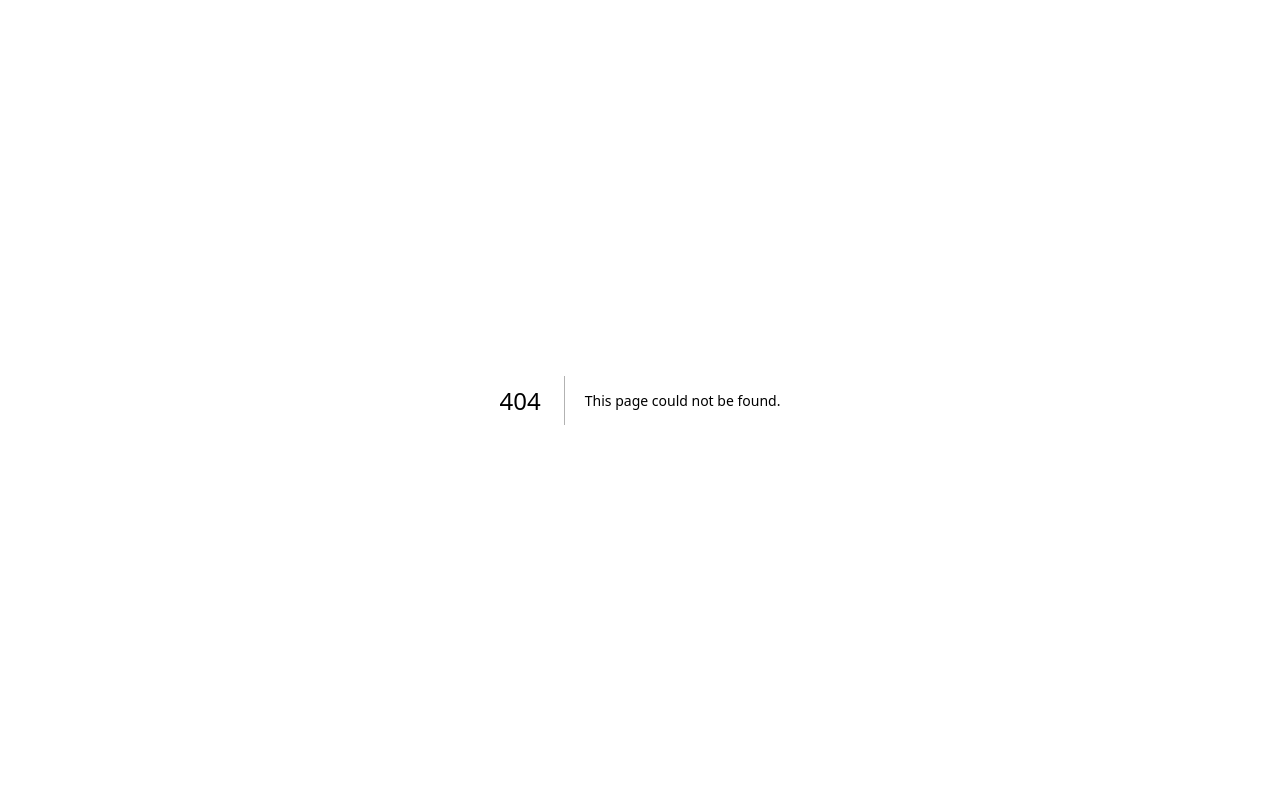
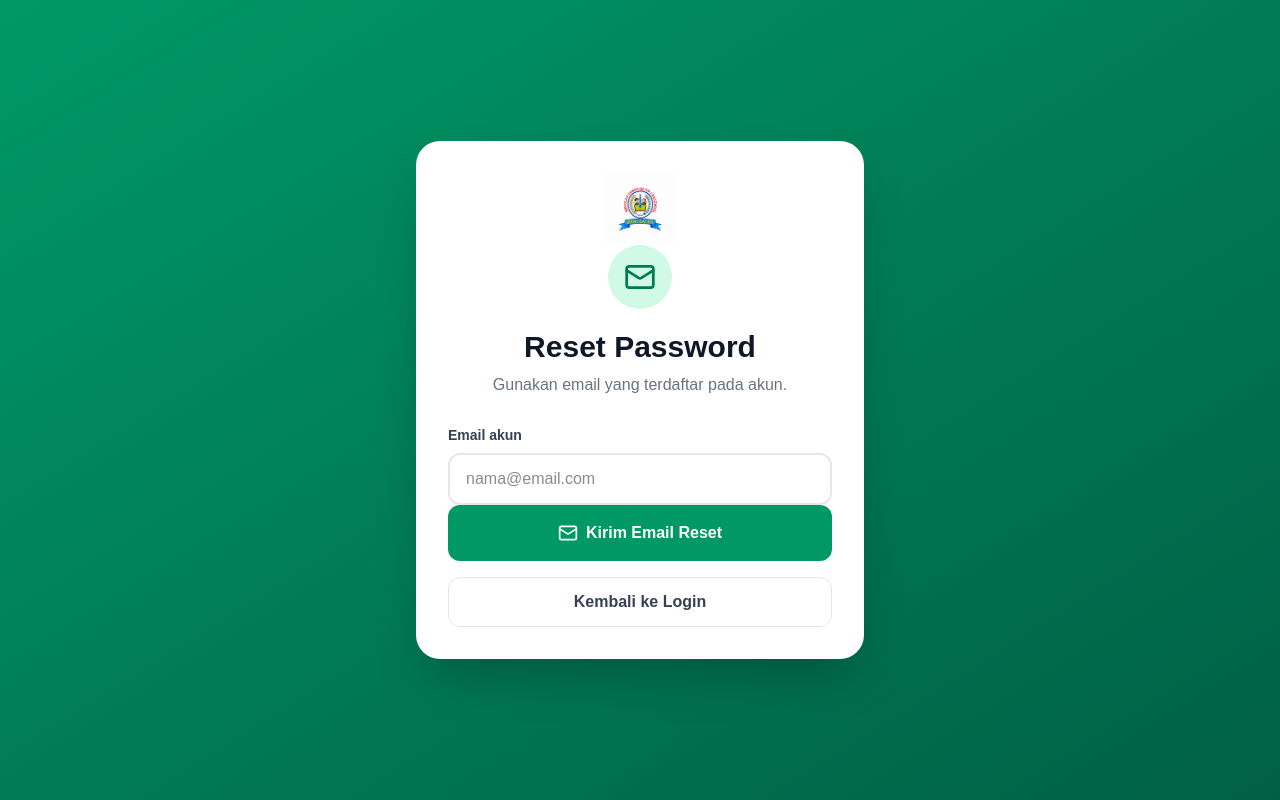
Before and after one commit to Jayszrs/catatan-mengaji-digital, a Next.js app: page /auth/reset-password in a window 1280 px wide. Before the commit this address had no page. Built offline with nearby package versions, Linux system fonts and the light colour scheme; no server answers.

Commit message:
fix: add account password recovery flow

```diff
--- a/app/auth/login/page.tsx
+++ b/app/auth/login/page.tsx
@@ -32,6 +32,11 @@ export default function LoginPage() {
         return;
       }
 
+      const normalizedEmail = email.trim().toLowerCase();
+      if (!normalizedEmail.includes("@")) {
+        throw new Error("Gunakan alamat email lengkap, bukan nama atau username.");
+      }
+
       if (!isSupabaseConfigured) {
         throw new Error(
           "Koneksi database belum dipasang. Tambahkan NEXT_PUBLIC_SUPABASE_URL dan NEXT_PUBLIC_SUPABASE_ANON_KEY di .env.local.",
@@ -40,7 +45,7 @@ export default function LoginPage() {
 
       const { data, error: authError } = await supabase.auth.signInWithPassword(
         {
-          email,
+          email: normalizedEmail,
           password,
         },
       );
@@ -121,9 +126,9 @@ export default function LoginPage() {
 
         <form onSubmit={handleLogin} className="space-y-5">
           <Input
-            label="Email atau Username"
-            type="text"
-            placeholder="nama@email.com atau admin"
+            label="Email"
+            type="email"
+            placeholder="nama@email.com"
             value={email}
             onChange={(e) => setEmail(e.target.value)}
             required
@@ -137,6 +142,15 @@ export default function LoginPage() {
             onChange={(e) => setPassword(e.target.value)}
             required
           />
+
+          <div className="-mt-2 text-right">
+            <Link
+              href={`/auth/reset-password?email=${encodeURIComponent(email.trim())}`}
+              className="text-sm font-bold text-emerald-700 hover:underline"
+            >
+              Lupa password?
+            </Link>
+          </div>
 
           <Button type="submit" disabled={loading} className="w-full mt-8 py-3 flex items-center justify-center gap-2 text-lg">
             {loading ? (
--- /dev/null
+++ b/app/auth/reset-password/page.tsx
@@ -0,0 +1,201 @@
+"use client";
+
+import { Suspense, useEffect, useState } from "react";
+import Image from "next/image";
+import Link from "next/link";
+import { useSearchParams } from "next/navigation";
+import {
+  AlertCircle,
+  CheckCircle2,
+  KeyRound,
+  Loader2,
+  Mail,
+} from "lucide-react";
+import { isSupabaseConfigured, supabase } from "@/lib/supabase";
+
+type Mode = "request" | "update" | "success";
+
+function ResetPasswordContent() {
+  const params = useSearchParams();
+  const code = params.get("code");
+  const requestedMode = params.get("mode");
+  const [mode, setMode] = useState<Mode>("request");
+  const [email, setEmail] = useState(params.get("email") || "");
+  const [password, setPassword] = useState("");
+  const [confirmation, setConfirmation] = useState("");
+  const [loading, setLoading] = useState(false);
+  const [checking, setChecking] = useState(Boolean(code || requestedMode === "update"));
+  const [message, setMessage] = useState("");
+
+  useEffect(() => {
+    let active = true;
+    const {
+      data: { subscription },
+    } = supabase.auth.onAuthStateChange((event) => {
+      if (active && event === "PASSWORD_RECOVERY") {
+        setMode("update");
+        setChecking(false);
+        setMessage("");
+      }
+    });
+
+    queueMicrotask(async () => {
+      if (!active || (!code && requestedMode !== "update")) return;
+      try {
+        if (code) {
+          const { error } = await supabase.auth.exchangeCodeForSession(code);
+          if (error) throw error;
+        }
+        const {
+          data: { session },
+        } = await supabase.auth.getSession();
+        if (!active) return;
+        if (session) {
+          setMode("update");
+          setMessage("");
+        } else {
+          setMessage("Tautan reset tidak valid atau sudah kedaluwarsa. Kirim ulang email reset.");
+          setMode("request");
+        }
+      } catch (error) {
+        if (active) {
+          setMessage(error instanceof Error ? error.message : "Tautan reset tidak valid.");
+          setMode("request");
+        }
+      } finally {
+        if (active) setChecking(false);
+      }
+    });
+
+    return () => {
+      active = false;
+      subscription.unsubscribe();
+    };
+  }, [code, requestedMode]);
+
+  const requestReset = async (event: React.FormEvent) => {
+    event.preventDefault();
+    setMessage("");
+    setLoading(true);
+    try {
+      if (!isSupabaseConfigured) throw new Error("Database belum terhubung.");
+      const normalizedEmail = email.trim().toLowerCase();
+      const { error } = await supabase.auth.resetPasswordForEmail(normalizedEmail, {
+        redirectTo: `${window.location.origin}/auth/reset-password?mode=update`,
+      });
+      if (error) throw error;
+      setMode("success");
+      setMessage("Email reset password sudah dikirim. Periksa inbox dan folder spam.");
+    } catch (error) {
+      setMessage(error instanceof Error ? error.message : "Gagal mengirim email reset.");
+    } finally {
+      setLoading(false);
+    }
+  };
+
+  const updatePassword = async (event: React.FormEvent) => {
+    event.preventDefault();
+    setMessage("");
+    setLoading(true);
+    try {
+      if (password.length < 6) throw new Error("Password minimal 6 karakter.");
+      if (password !== confirmation) throw new Error("Konfirmasi password tidak sama.");
+      const { error } = await supabase.auth.updateUser({ password });
+      if (error) throw error;
+      await supabase.auth.signOut();
+      setMode("success");
+      setMessage("Password berhasil diubah. Silakan login menggunakan password baru.");
+    } catch (error) {
+      setMessage(error instanceof Error ? error.message : "Gagal mengubah password.");
+    } finally {
+      setLoading(false);
+    }
+  };
+
+  if (checking) {
+    return (
+      <ResetShell>
+        <Loader2 className="mx-auto animate-spin text-emerald-600" size={44} />
+        <h1 className="mt-5 text-center text-2xl font-black text-gray-900">Memeriksa Tautan</h1>
+        <p className="mt-2 text-center font-medium text-gray-500">Mohon tunggu, sesi pemulihan sedang disiapkan.</p>
+      </ResetShell>
+    );
+  }
+
+  return (
+    <ResetShell>
+      <div className="mx-auto flex h-16 w-16 items-center justify-center rounded-full bg-emerald-100 text-emerald-700">
+        {mode === "success" ? <CheckCircle2 size={32} /> : mode === "update" ? <KeyRound size={32} /> : <Mail size={32} />}
+      </div>
+      <h1 className="mt-5 text-center text-3xl font-black text-gray-900">
+        {mode === "update" ? "Buat Password Baru" : mode === "success" ? "Permintaan Berhasil" : "Reset Password"}
+      </h1>
+      <p className="mt-2 text-center font-medium text-gray-500">
+        {mode === "update" ? "Masukkan password baru untuk akun Anda." : "Gunakan email yang terdaftar pada akun."}
+      </p>
+
+      {message && (
+        <div className={`mt-6 flex items-start gap-2 rounded-xl border p-4 text-sm font-bold ${mode === "success" ? "border-emerald-200 bg-emerald-50 text-emerald-700" : "border-red-200 bg-red-50 text-red-700"}`}>
+          {mode === "success" ? <CheckCircle2 size={18} /> : <AlertCircle size={18} />}
+          <span>{message}</span>
+        </div>
+      )}
+
+      {mode === "request" && (
+        <form onSubmit={requestReset} className="mt-7 space-y-4">
+          <label>
+            <span className="mb-2 block text-sm font-bold text-gray-700">Email akun</span>
+            <input type="email" value={email} onChange={(event) => setEmail(event.target.value)} required placeholder="nama@email.com" className="w-full rounded-xl border-2 border-gray-200 px-4 py-3 font-medium outline-none focus:border-emerald-500" />
+          </label>
+          <button disabled={loading} className="flex w-full items-center justify-center gap-2 rounded-xl bg-emerald-600 px-5 py-4 font-black text-white hover:bg-emerald-700 disabled:opacity-50">
+            {loading ? <Loader2 className="animate-spin" size={20} /> : <Mail size={20} />}
+            Kirim Email Reset
+          </button>
+        </form>
+      )}
+
+      {mode === "update" && (
+        <form onSubmit={updatePassword} className="mt-7 space-y-4">
+          <PasswordField label="Password Baru" value={password} onChange={setPassword} />
+          <PasswordField label="Ulangi Password Baru" value={confirmation} onChange={setConfirmation} />
+          <button disabled={loading} className="flex w-full items-center justify-center gap-2 rounded-xl bg-emerald-600 px-5 py-4 font-black text-white hover:bg-emerald-700 disabled:opacity-50">
+            {loading ? <Loader2 className="animate-spin" size={20} /> : <KeyRound size={20} />}
+            Simpan Password Baru
+          </button>
+        </form>
+      )}
+
+      <Link href="/auth/login" className="mt-4 block rounded-xl border border-gray-200 px-5 py-3 text-center font-bold text-gray-700 hover:bg-gray-50">
+        Kembali ke Login
+      </Link>
+    </ResetShell>
+  );
+}
+
+function PasswordField({ label, value, onChange }: { label: string; value: string; onChange: (value: string) => void }) {
+  return (
+    <label className="block">
+      <span className="mb-2 block text-sm font-bold text-gray-700">{label}</span>
+      <input type="password" minLength={6} value={value} onChange={(event) => onChange(event.target.value)} required className="w-full rounded-xl border-2 border-gray-200 px-4 py-3 font-medium outline-none focus:border-emerald-500" />
+    </label>
+  );
+}
+
+function ResetShell({ children }: { children: React.ReactNode }) {
+  return (
+    <main className="flex min-h-screen items-center justify-center bg-gradient-to-br from-emerald-600 to-emerald-800 p-4">
+      <section className="w-full max-w-md rounded-3xl bg-white p-8 shadow-2xl">
+        <Image src="/logo.png" alt="Logo sekolah" width={72} height={72} className="mx-auto h-18 w-18 object-contain" />
+        {children}
+      </section>
+    </main>
+  );
+}
+
+export default function ResetPasswordPage() {
+  return (
+    <Suspense fallback={<div className="flex min-h-screen items-center justify-center"><Loader2 className="animate-spin text-emerald-600" size={40} /></div>}>
+      <ResetPasswordContent />
+    </Suspense>
+  );
+}
```
